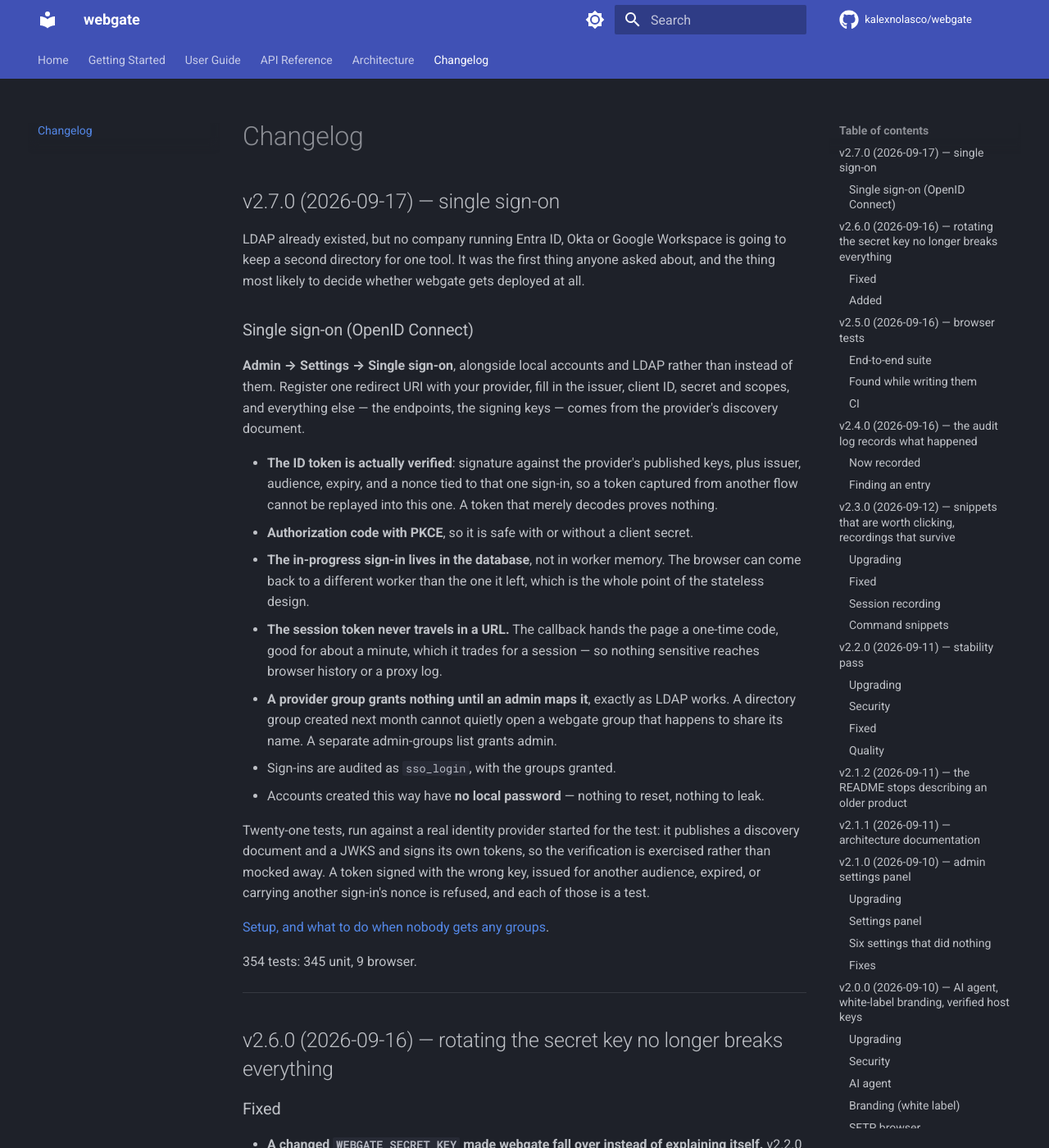
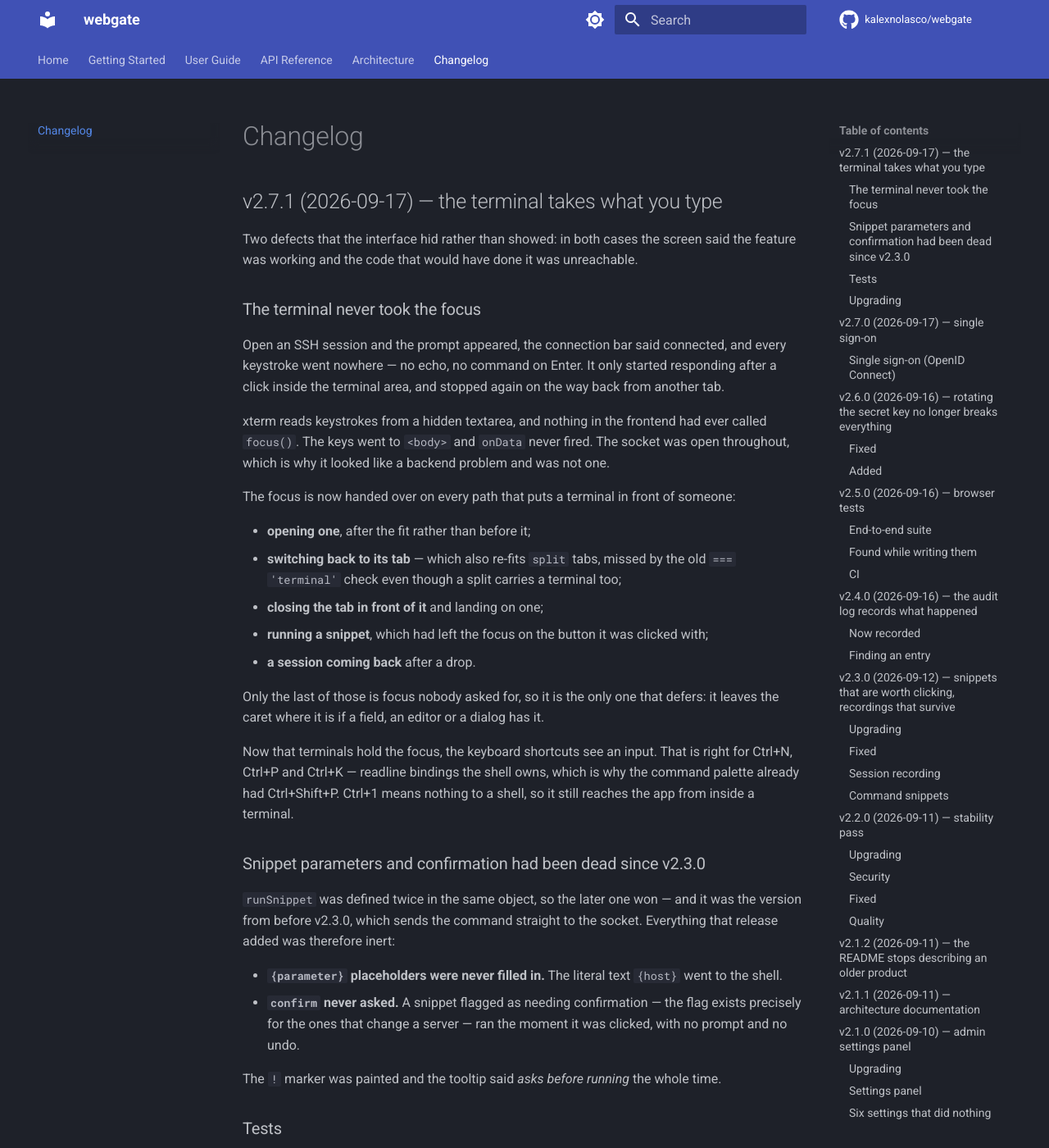
Before and after one commit to kalexnolasco/webgate, an MkDocs documentation site: the page built from docs/changelog.md, in a window 1280 px wide and 1400 px high. Shown: the whole window at 82% size. Built offline with MkDocs 1.6.1 and Material for MkDocs 9.7.7, drawn with Linux system fonts in a browser that asks for light colours; comment, search, counter and statistics services are not loaded; some of the changed text lies outside the part shown.

Commit message:
v2.7.1: the terminal takes what you type
Two defects the interface hid rather than showed. In both, the screen said the
feature was working and the code that would have done it was unreachable.

- The terminal never got the focus, so every keystroke was lost until the user
  clicked inside it. Nothing had ever called xterm's focus().
- A duplicate runSnippet had been silently disabling snippet parameters and the
  confirm-before-running prompt since v2.3.0.

Browser tests 9 -> 13; three of the four new ones fail on v2.7.0.

```diff
--- a/docs/changelog.md
+++ b/docs/changelog.md
@@ -1,4 +1,64 @@
 # Changelog
+
+## v2.7.1 (2026-09-17) — the terminal takes what you type
+
+Two defects that the interface hid rather than showed: in both cases the screen said
+the feature was working and the code that would have done it was unreachable.
+
+### The terminal never took the focus
+
+Open an SSH session and the prompt appeared, the connection bar said connected, and
+every keystroke went nowhere — no echo, no command on Enter. It only started
+responding after a click inside the terminal area, and stopped again on the way back
+from another tab.
+
+xterm reads keystrokes from a hidden textarea, and nothing in the frontend had ever
+called `focus()`. The keys went to `<body>` and `onData` never fired. The socket was
+open throughout, which is why it looked like a backend problem and was not one.
+
+The focus is now handed over on every path that puts a terminal in front of someone:
+
+- **opening one**, after the fit rather than before it;
+- **switching back to its tab** — which also re-fits `split` tabs, missed by the old
+  `=== 'terminal'` check even though a split carries a terminal too;
+- **closing the tab in front of it** and landing on one;
+- **running a snippet**, which had left the focus on the button it was clicked with;
+- **a session coming back** after a drop.
+
+Only the last of those is focus nobody asked for, so it is the only one that defers:
+it leaves the caret where it is if a field, an editor or a dialog has it.
+
+Now that terminals hold the focus, the keyboard shortcuts see an input. That is right
+for Ctrl+N, Ctrl+P and Ctrl+K — readline bindings the shell owns, which is why the
+command palette already had Ctrl+Shift+P. Ctrl+1 means nothing to a shell, so it still
+reaches the app from inside a terminal.
+
+### Snippet parameters and confirmation had been dead since v2.3.0
+
+`runSnippet` was defined twice in the same object, so the later one won — and it was
+the version from before v2.3.0, which sends the command straight to the socket.
+Everything that release added was therefore inert:
+
+- **`{parameter}` placeholders were never filled in.** The literal text `{host}` went
+  to the shell.
+- **`confirm` never asked.** A snippet flagged as needing confirmation — the flag
+  exists precisely for the ones that change a server — ran the moment it was clicked,
+  with no prompt and no undo.
+
+The `!` marker was painted and the tooltip said *asks before running* the whole time.
+
+### Tests
+
+Four browser tests that type at the page and never at the terminal, covering a plain
+SSH tab, coming back to it from the Site Manager, a split tab, and a real reconnection
+landing while the caret is in the Quick Connect field. Three of them fail on v2.7.0
+with the remote prompt on screen and nothing after it.
+
+Browser tests: 9 → 13. Total: 354 → 358.
+
+### Upgrading
+
+Nothing to do beyond the upgrade itself: no schema change, no settings change.
 
 ## v2.7.0 (2026-09-17) — single sign-on
 
--- a/pyproject.toml
+++ b/pyproject.toml
@@ -1,6 +1,6 @@
 [project]
 name = "webgate"
-version = "2.7.0"
+version = "2.7.1"
 description = "Self-hosted web application for remote server management via SSH terminal and SFTP file browser"
 readme = "README.md"
 license = "MIT"
```
Also changed, not shown: CHANGELOG.md (+60 -0 lines), 2 other files.
